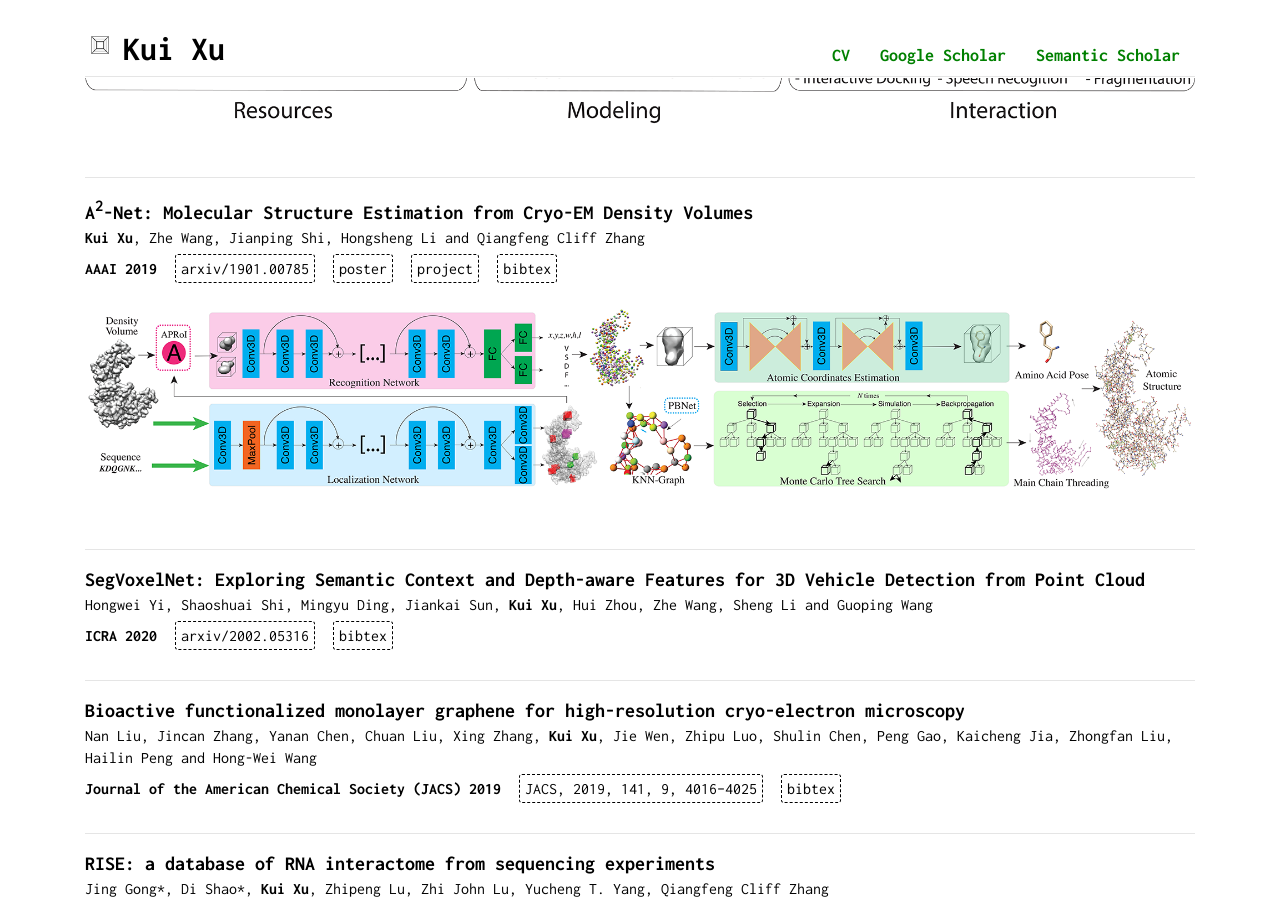
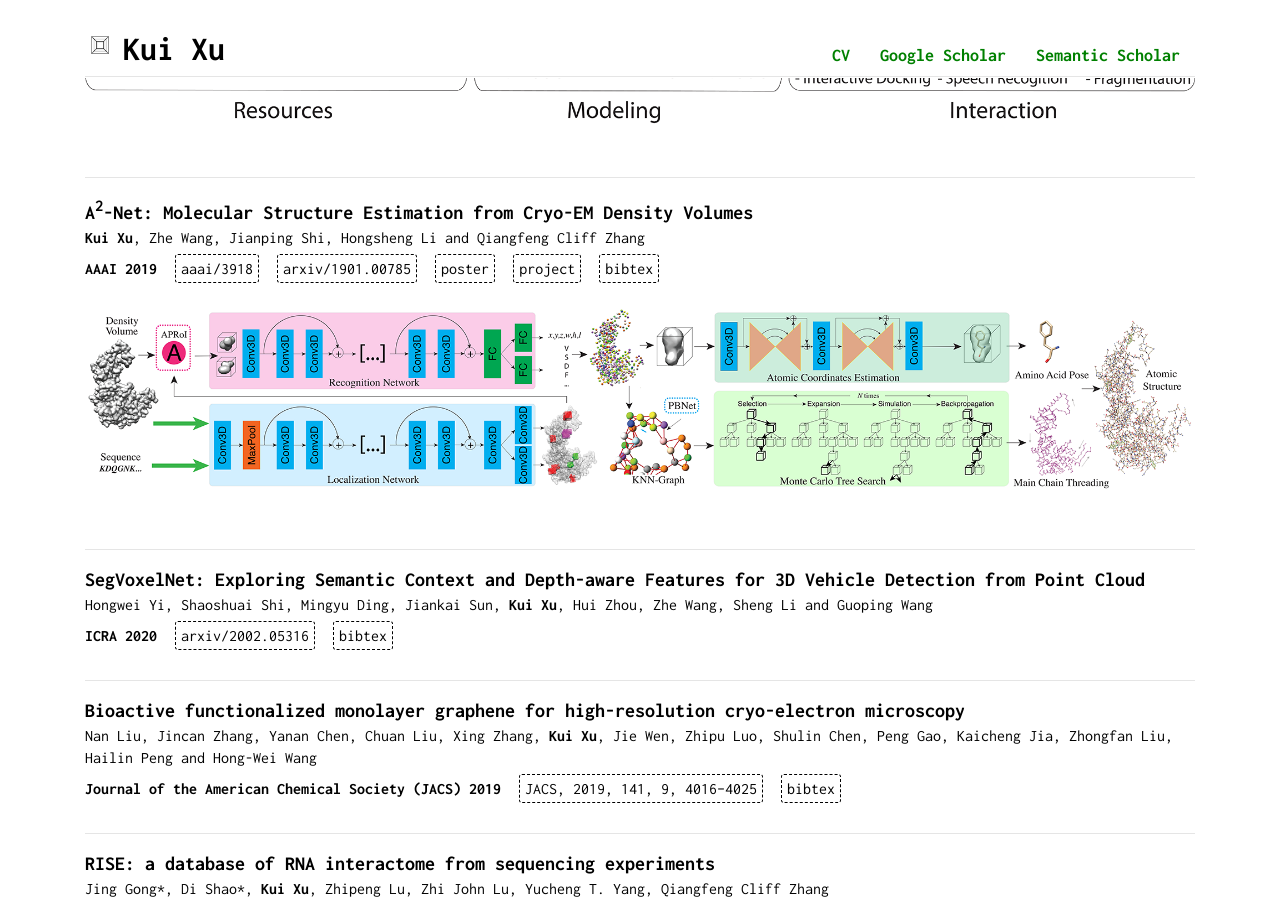
Before and after one commit to kuixu/kuixu.github.io, a Jekyll site: the page index.html, which Jekyll copies as it is, in a window 1280 px wide and 900 px high, scrolled down 1989 px. Built offline with Jekyll 4.4.1, drawn with Linux system fonts in a browser that asks for light colours; nearby versions of some CDN libraries; comment, search, counter and statistics services are not loaded.

```diff
--- a/index.html
+++ b/index.html
@@ -100,7 +100,7 @@
               <a target="_blank" href="https://scholar.google.com/citations?user=Hhpry4kAAAAJ&hl=en">Google Scholar</a>
             </li>
             <li class="nav-listitem">
-              <a target="_blank" href="https://www.semanticscholar.org/author/Kui-Xu/40452051">Semantic Scholar</a>
+              <a target="_blank" href="https://www.semanticscholar.org/author/Kui-Xu/1690316178">Semantic Scholar</a>
             </li>
           </ul>
         </div>
@@ -311,6 +311,9 @@ code are available at <a href="https://github.com/kuixu/VRmol">VRmol</a>.<br />
     <span class="paper-link">
       <b>AAAI 2019</b>
     </span>
+    <a class="paper-link button-div" href="https://aaai.org/ojs/index.php/AAAI/article/view/3918" target="_blank">
+      aaai/3918
+    </a>
     <a class="paper-link button-div" href="https://arxiv.org/abs/1901.00785" target="_blank">
       arxiv/1901.00785
     </a>
```
